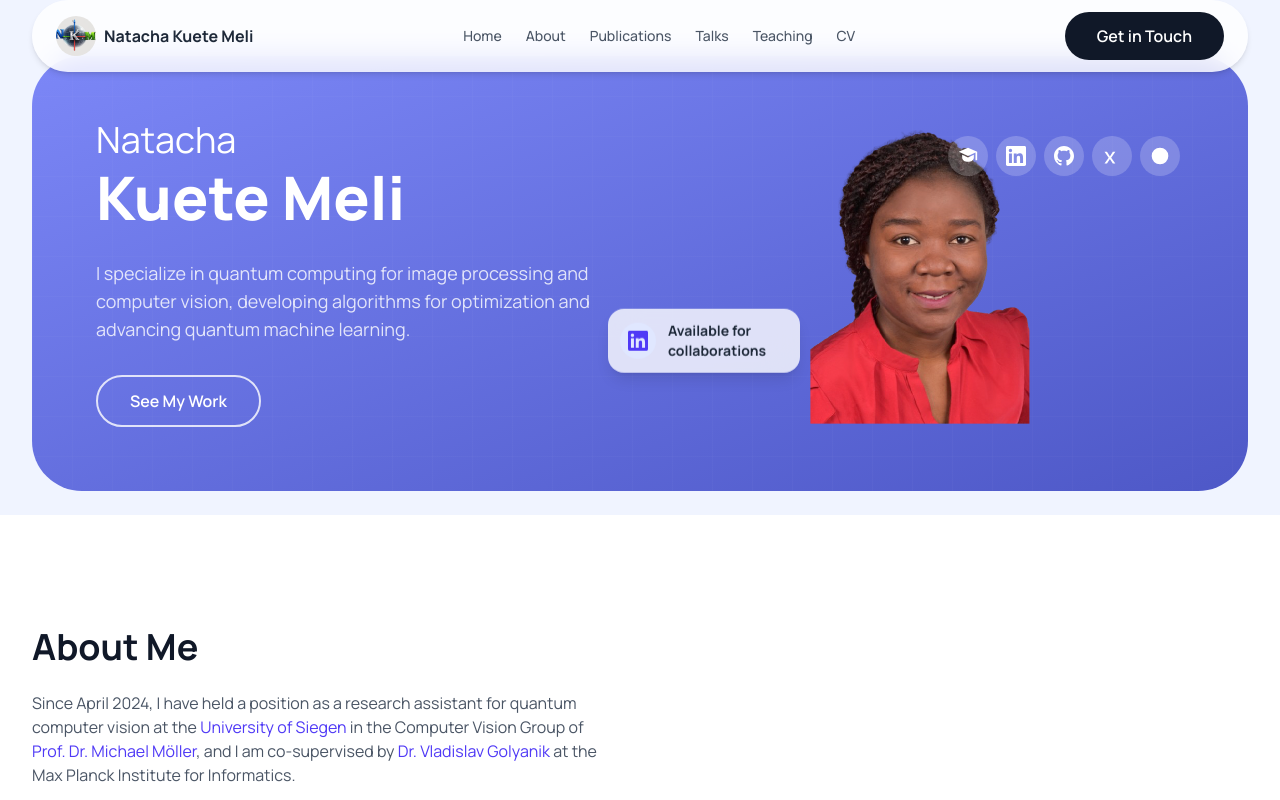
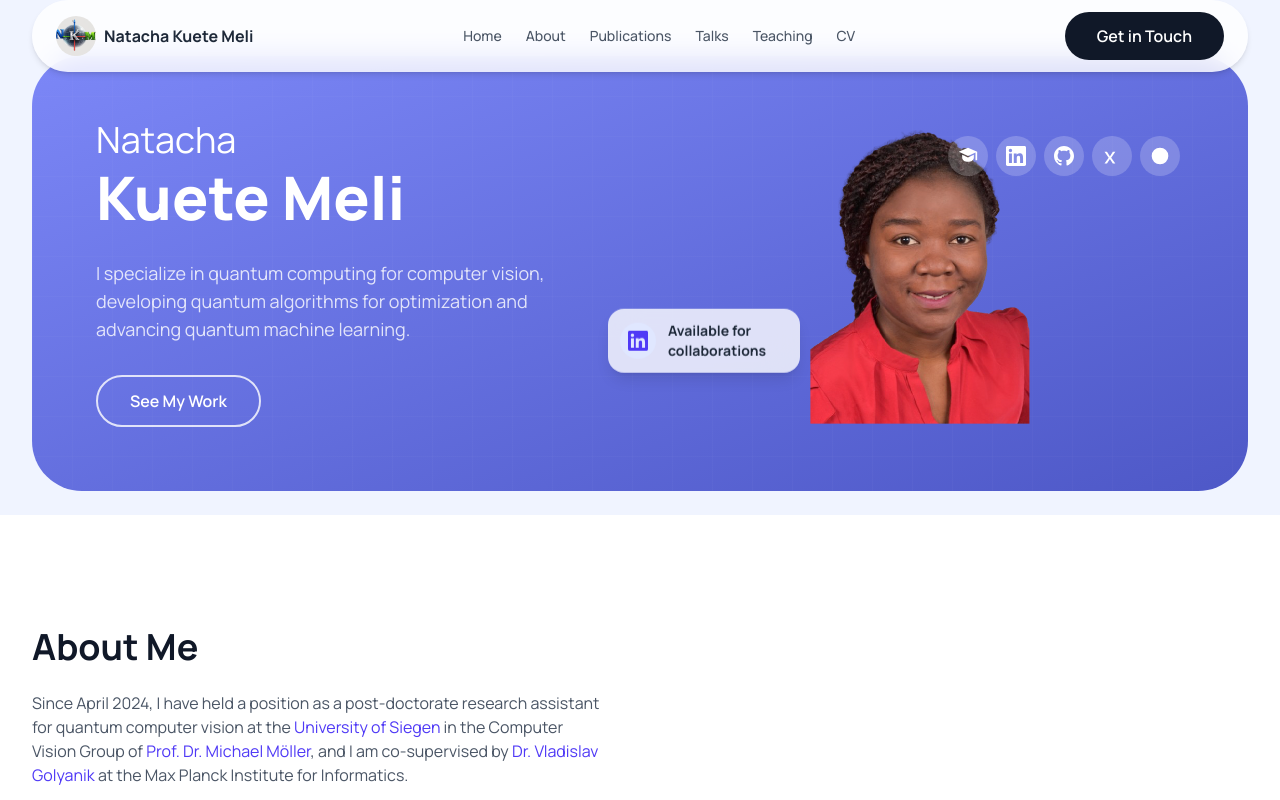
Before and after one commit to nkuetemeli/nkuetemeli.github.io, a React (Vite) app: page / in a window 1280 px wide. Shown: the top 800 px of the page. Built offline with nearby package versions, Linux system fonts and the light colour scheme.

Commit message:
MyGit New design

```diff
--- a/components/AboutSection.tsx
+++ b/components/AboutSection.tsx
@@ -48,7 +48,7 @@ const AboutSection: React.FC = () => {
           </motion.h2>
 
           <motion.p variants={itemVariants} className="text-gray-600 mb-4">
-            Since April 2024, I have held a position as a research assistant for quantum computer vision at the{" "}
+            Since April 2024, I have held a position as a post-doctorate research assistant for quantum computer vision at the{" "}
             <a href="https://www.vsa.informatik.uni-siegen.de" className="text-indigo-600 hover:underline">
               University of Siegen
             </a>{" "}
--- a/components/HeroSection.tsx
+++ b/components/HeroSection.tsx
@@ -112,8 +112,8 @@ const HeroSection: React.FC = () => {
                         </motion.h1>
                         <motion.p variants={itemVariants}
                                   className="mt-6 text-base sm:text-lg text-white/80 max-w-lg mx-auto lg:mx-0">
-                            I specialize in quantum computing for image processing and computer vision, developing
-                            algorithms for optimization and advancing quantum machine learning.
+                            I specialize in quantum computing for computer vision, developing
+                            quantum algorithms for optimization and advancing quantum machine learning.
                         </motion.p>
                         <motion.div variants={itemVariants}
                                     className="mt-8 flex flex-col sm:flex-row gap-4 justify-center lg:justify-start">
```
Also changed, not shown: 2 other files (tests, documents, lock files or other folders).
